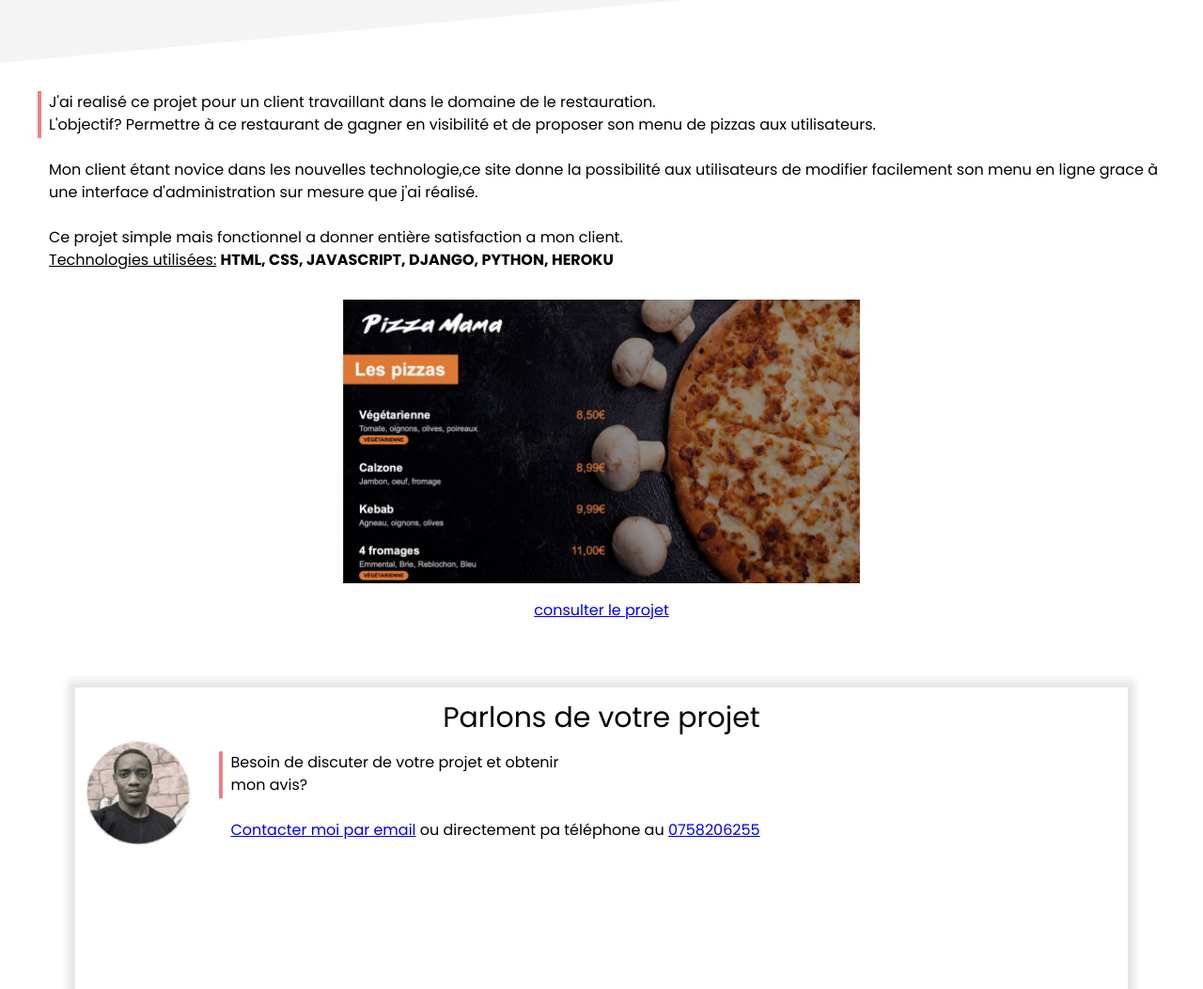
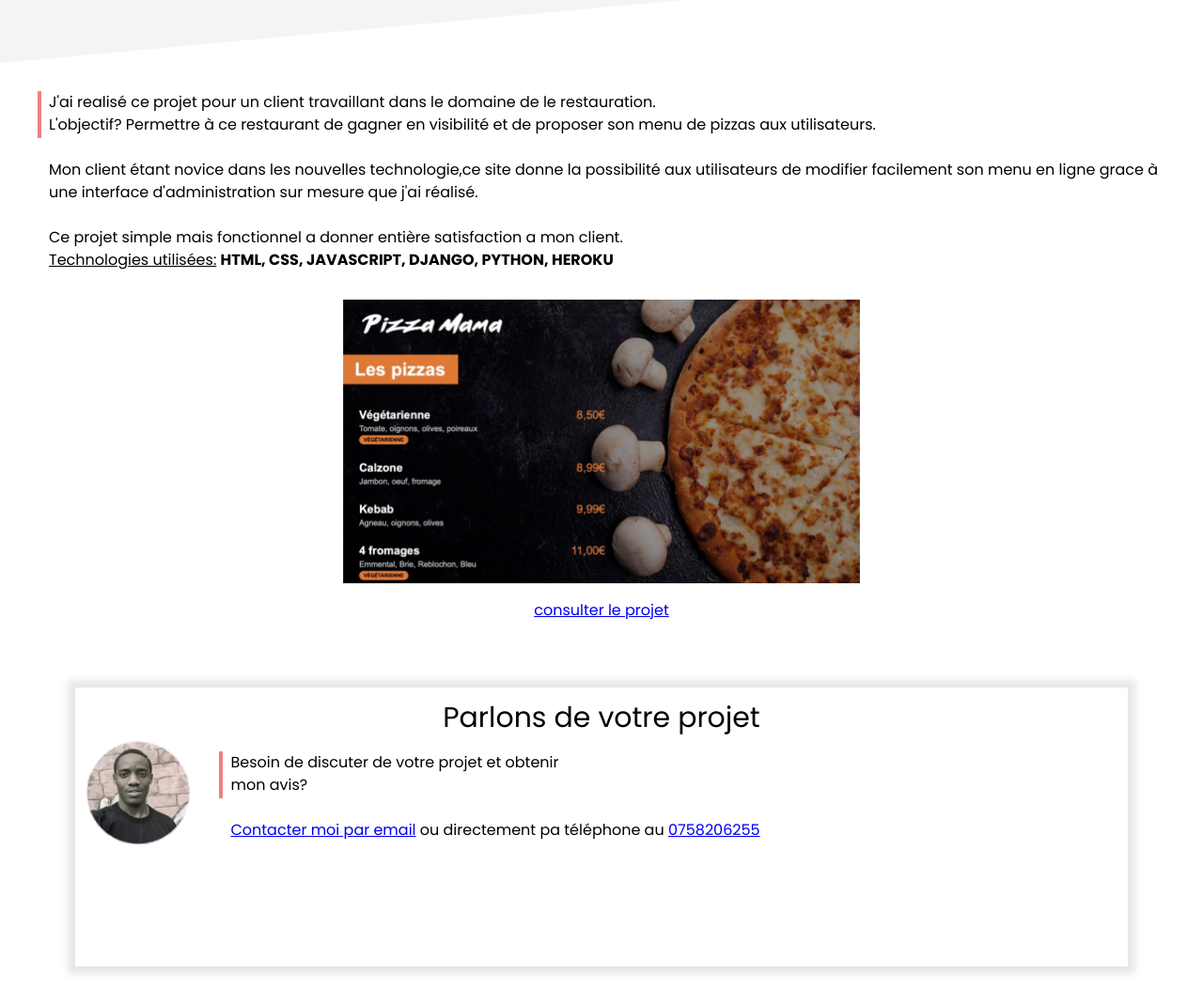
Before and after one commit to Gnomme237/reimagined-broccoli, a plain HTML site: page portfolio_resto_site.html in a window 1280 px wide. Shown: the part 247-1300 px from the top of the page at 94% size. Drawn offline with Linux system fonts and the light colour scheme; a web font is replaced by a local one.

Commit message:
Update main.css

```diff
--- a/main.css
+++ b/main.css
@@ -27,7 +27,7 @@ body {
 iframe {
     width: 100%;
     border: none;
-    height: 310px;
+    height: 280px;
 }
 
 .cover {
```
